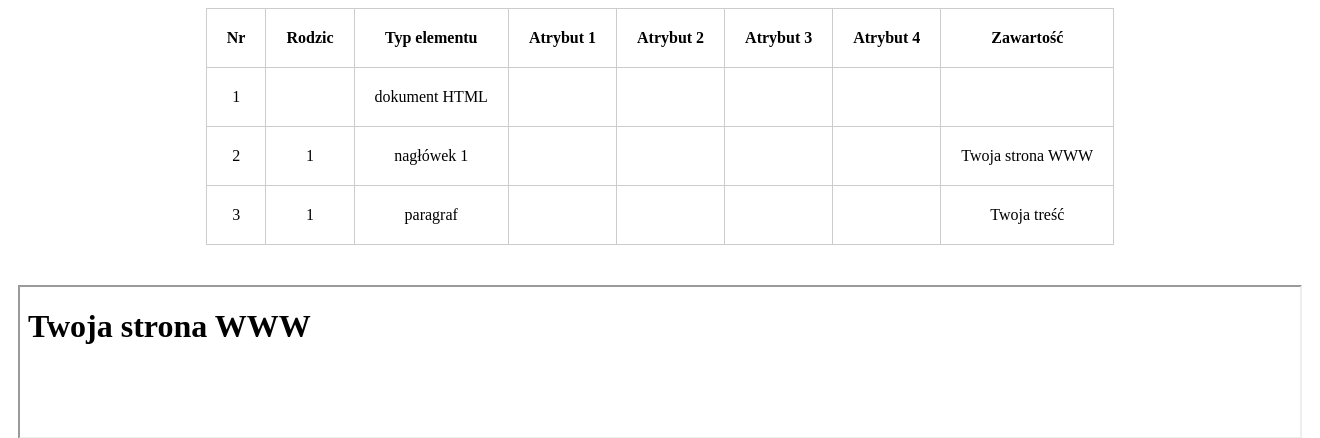
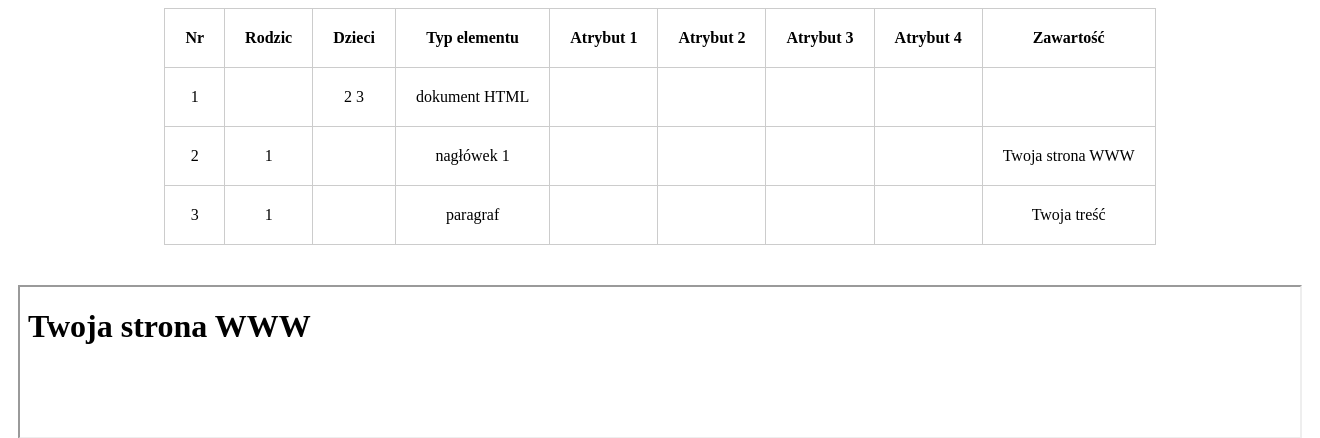
Before and after one commit to AdrianNiewiadomski/CMS, a PHP site: page /admin/index.php in a window 1320 px wide. Shown: the top 438 px of the page. Run offline with PHP 8.4, Linux system fonts and the light colour scheme; data comes from the database, SQL or seed files in the repository; both versions use the stored data as it was after the commit.

Commit message:
Poprawiono kod SQL tworzący bazę danych. Dodano kolumnę dzieci. Pozwoli ona na tworzenie struktury strony WWW. Określono kodowanie na utf-8. Zmiany uwzględniono w stosownych skryptach PHP.

```diff
--- a/admin/ElementHTML.class.php
+++ b/admin/ElementHTML.class.php
@@ -3,6 +3,7 @@
     class Element {
         private $nr;
         private $rodzic;
+        private $dzieci;
         private $typ_elementu;
         private $atrybut1;
         private $atrybut2;
@@ -13,6 +14,7 @@
         public function __construct($rekord){
             $this->nr           = $rekord['nr'];
             $this->rodzic       = $rekord['rodzic'];
+            $this->dzieci      = $rekord['dzieci'];
             $this->typ_elementu = $rekord['typ_elementu'];
             $this->atrybut1     = $rekord['atrybut1'];
             $this->atrybut2     = $rekord['atrybut2'];
@@ -27,6 +29,10 @@
 
         public function get_rodzic() {
             return $this->rodzic;
+        }
+
+        public function get_dzieci() {
+            return $this->dzieci;
         }
 
         public function get_typ_elementu() {
--- a/admin/edytor.php
+++ b/admin/edytor.php
@@ -11,6 +11,7 @@
                 <tr>
     				<th>Nr</th>
     				<th>Rodzic</th>
+                    <th>Dzieci</th>
     				<th>Typ elementu</th>
     				<th>Atrybut 1</th>
                     <th>Atrybut 2</th>
@@ -26,6 +27,7 @@
                         echo "<tr>";
                         echo "<td>".$element->get_nr()."</td>";
                         echo "<td>".$element->get_rodzic()."</td>";
+                        echo "<td>".$element->get_dzieci()."</td>";
                         echo "<td>".$element->get_typ_elementu()."</td>";
                         echo "<td>".$element->get_atrybut1()."</td>";
                         echo "<td>".$element->get_atrybut2()."</td>";
--- a/admin/index.php
+++ b/admin/index.php
@@ -5,7 +5,7 @@
     // $dsn = "mysql:host=$host;dbname=$db_name";
     $host = 'localhost';
     $db_name = 'moj_CMS';
-    $dsn = "mysql:host=$host;dbname=$db_name";
+    $dsn = "mysql:host=$host;dbname=$db_name;charset=utf8mb4";
 
     $db_user = 'root';
     $db_user_pass = '';
```
Also changed, not shown: baza.sql (+5 -4 lines).
